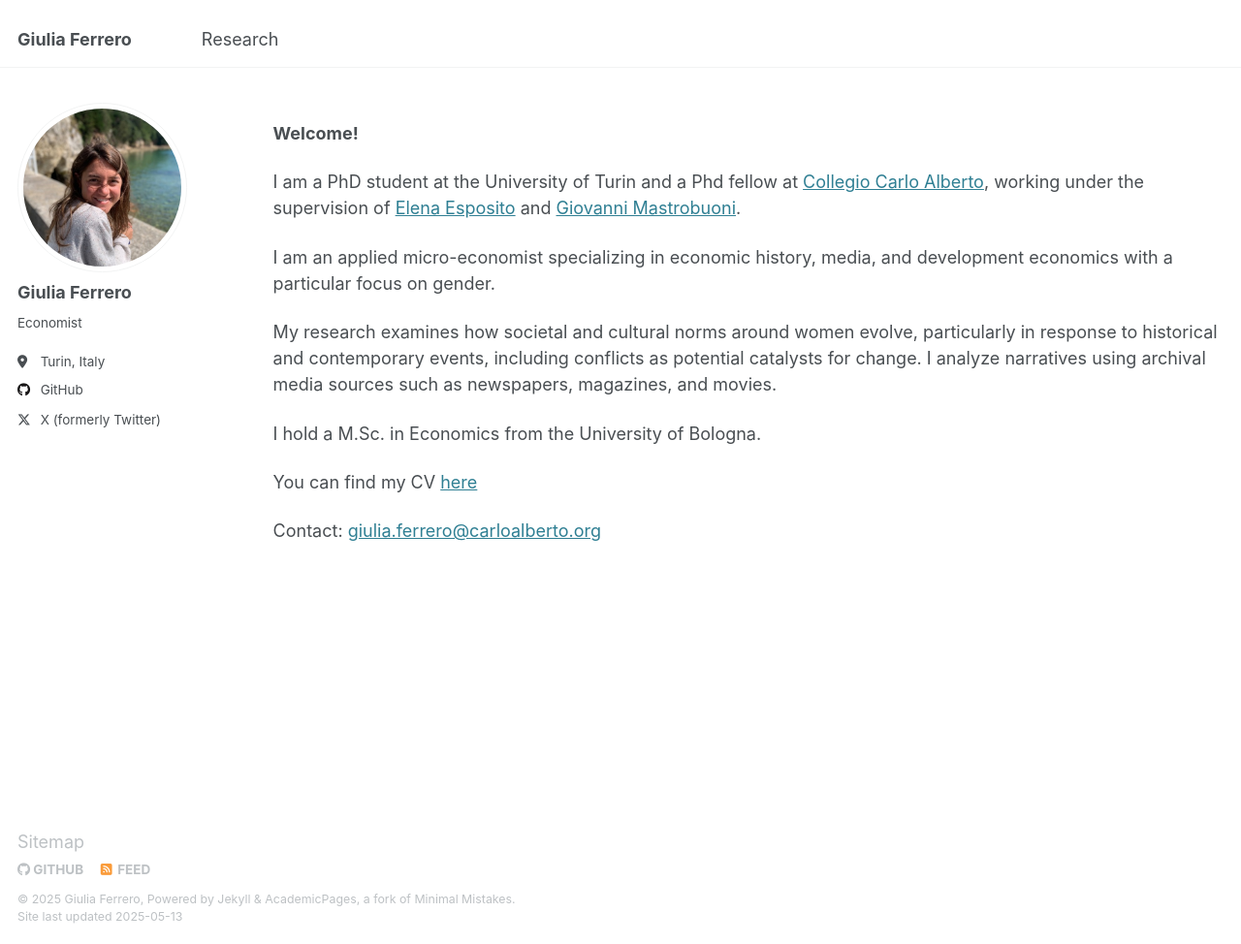
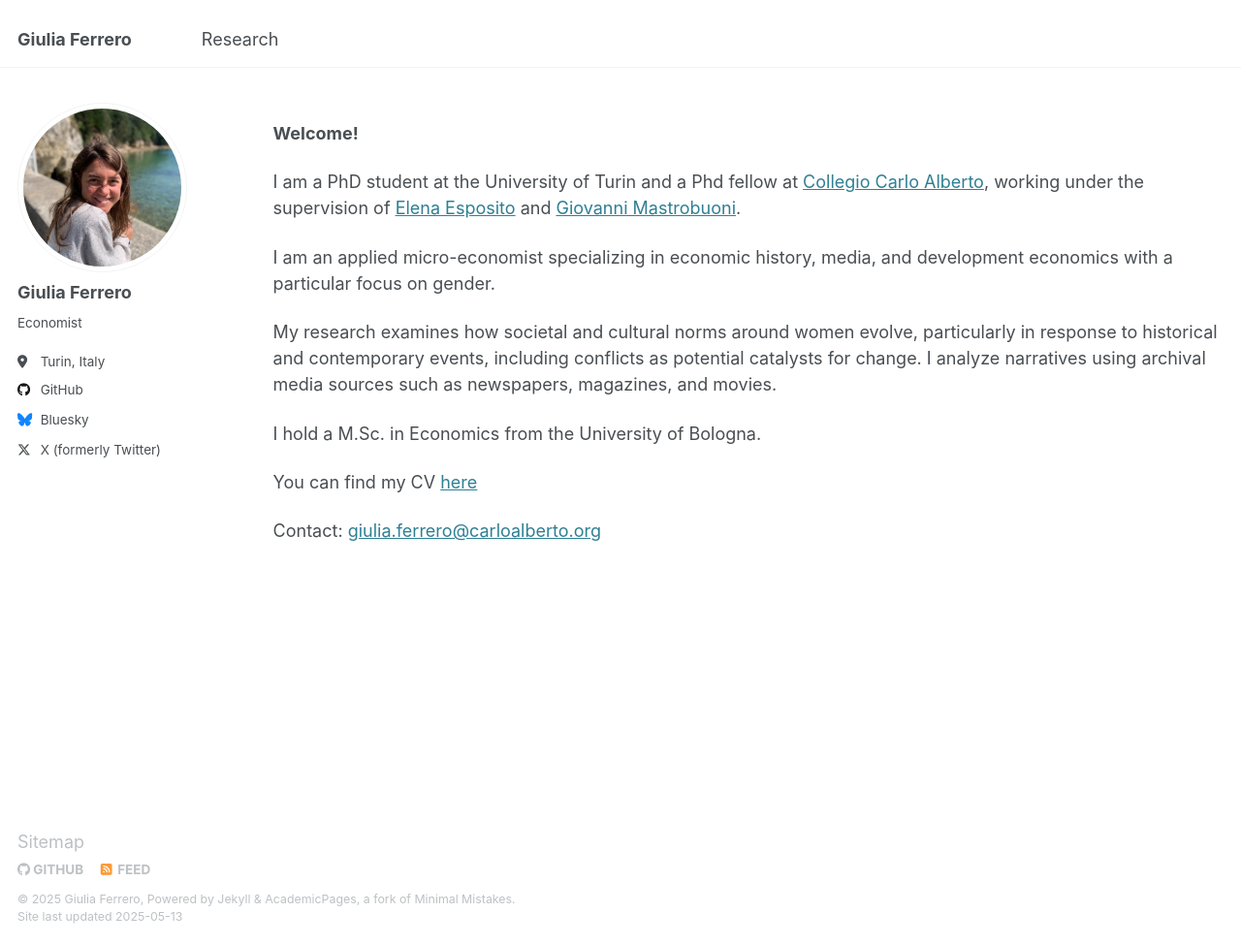
Before and after one commit to giuliferrero/giuliferrero.github.io, a Jekyll site: the page built from _pages/about.md, in a window 1280 px wide and 974 px high. Shown: the whole window at 97% size. Built offline with Jekyll 4.4.1, drawn with Linux system fonts in a browser that asks for light colours.

Commit message:
Update _config.yml

```diff
--- a/_config.yml
+++ b/_config.yml
@@ -109,6 +109,7 @@ author:
   steam            :
   tumblr           :
   twitter          : "giuferrero0"
+  bluesky          : "@giuliaferrero.bsky.social"
   vine             :
   weibo            :
   xing             :
```
